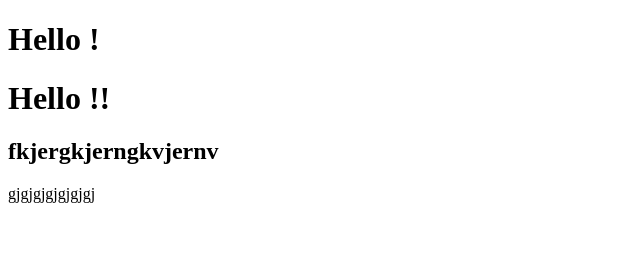
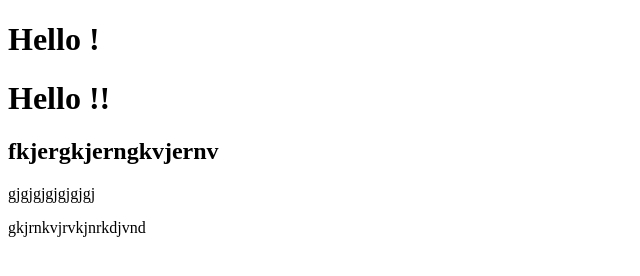
Before and after one commit to dima-mukin/GameRepos, a plain HTML site: page index.html in a window 1280 px wide. Shown: the whole page, without its empty margins (0-640 px from the left). Drawn offline with Linux system fonts and the light colour scheme.

Commit message:
new commit 2

```diff
--- a/index.html
+++ b/index.html
@@ -8,5 +8,6 @@
 	<h1>Hello !!</h1>
 	<h2>fkjergkjerngkvjernv</h2>
 	<div>gjgjgjgjgjgjgj</div>
+	<p>gkjrnkvjrvkjnrkdjvnd</p>
 </body>
 </html>
```
